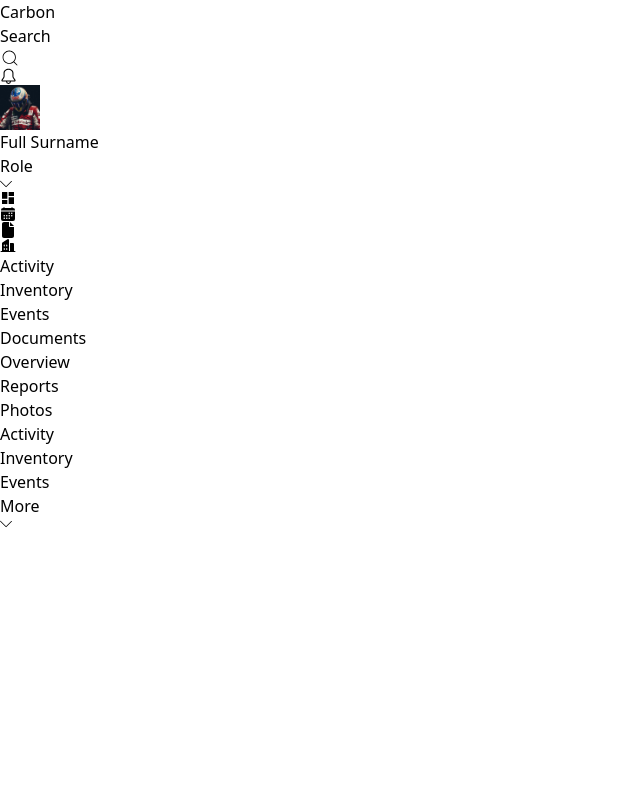
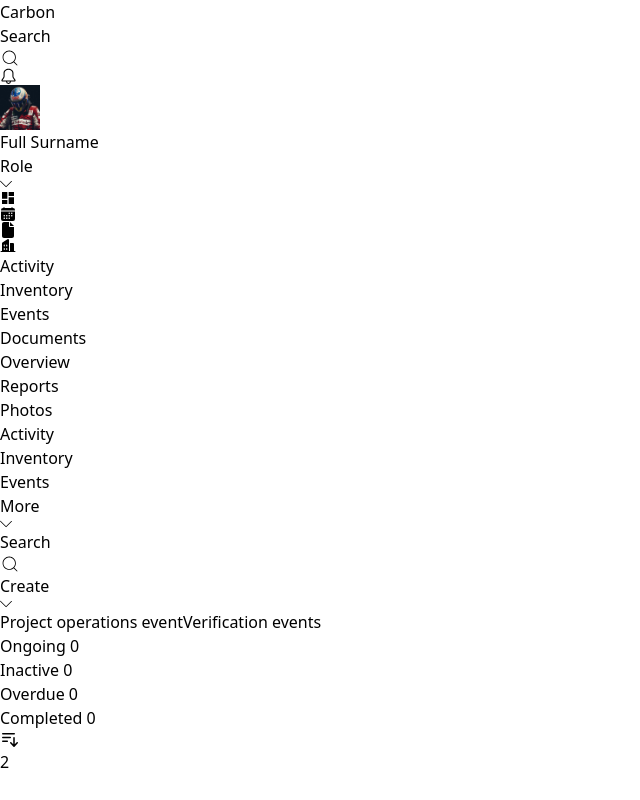
Before and after one commit to Anlprnc/Dashboard, a Next.js app: page /Dashboard in a window 1280 px wide. Shown: the whole page, without its empty margins (0-640 px from the left). Built offline with nearby package versions, Linux system fonts and the light colour scheme.

Commit message:
Events context

```diff
--- a/src/app/Dashboard/page.tsx
+++ b/src/app/Dashboard/page.tsx
@@ -1,10 +1,12 @@
 import Tabs from '@/components/dashboard/Tabs';
+import Events from '@/components/dashboard/tabs/Events';
 import React from 'react';
 
 const DashboardPage = () => {
   return (
     <div className='rounded-2xl bg-white'>
       <Tabs />
+      <Events />
     </div>
   );
 };
--- /dev/null
+++ b/src/components/dashboard/tabs/Events.tsx
@@ -0,0 +1,41 @@
+import React, { useState } from 'react';
+import { CiSearch } from 'react-icons/ci';
+import { SlArrowDown } from 'react-icons/sl';
+import EventsActivation from './EventsActivation';
+
+const Events = () => {
+  const buttonItems = ['Project operations event', 'Verification events'];
+  const [activeTab, setActiveTab] = useState(buttonItems[0]);
+
+  return (
+    <div className='grid grid-cols-[520px_auto]'>
+      <div className='flex flex-col gap-y-5 m-8'>
+        <div className='flex items-center justify-between gap-5'>
+          <div className='hidden md:flex items-center relative'>
+            <input type='text' defaultValue='Search' className='font-light rounded-md p-2 md:w-[250px] w-[90%] focus:outline-gray-300' />
+            <CiSearch size={20} className='absolute right-2 top-1/2 transform -translate-y-1/2 text-gray-500' />
+          </div>
+          <div className='flex items-center gap-3 p-2 px-5 rounded-xl bg-teal-600 text-white'>
+            <button>Create</button>
+            <SlArrowDown size={12} />
+          </div>
+        </div>
+        <div className='flex items-center justify-center text-sm bg-gray-100 rounded-xl'>
+          {buttonItems.map((item, index) => (
+            <button
+              key={index}
+              onClick={() => setActiveTab(item)}
+              className={`p-2 w-full m-0.5 rounded-lg cursor-pointer transition-colors ${activeTab === item ? 'bg-white' : ''}`}
+            >
+              {item}
+            </button>
+          ))}
+        </div>
+        <EventsActivation />
+      </div>
+      <div className='border-l border-gray-300'>2</div>
+    </div>
+  );
+};
+
+export default Events;
--- /dev/null
+++ b/src/components/dashboard/tabs/EventsActivation.tsx
@@ -0,0 +1,23 @@
+import React from 'react';
+import { HiMiniBarsArrowDown } from 'react-icons/hi2';
+
+const EventsActivation = () => {
+  const activations = ['Ongoing', 'Inactive', 'Overdue', 'Completed'];
+
+  return (
+    <div className='flex items-center justify-between'>
+      <div className='flex items-center justify-between gap-4'>
+        {activations.map((activation, index) => (
+          <div key={index} className='flex items-center gap-2 text-sm font-light'>
+            <div className='p-1.5 px-2 rounded-xl bg-gray-100'>{activation} 0</div>
+          </div>
+        ))}
+      </div>
+      <div className='p-1.5 rounded-xl bg-gray-100 text-center'>
+        <HiMiniBarsArrowDown size={20} />
+      </div>
+    </div>
+  );
+};
+
+export default EventsActivation;
```
Also changed, not shown: src/components/dashboard/tabs/EventsCards.tsx (added, +7 -0 lines).
